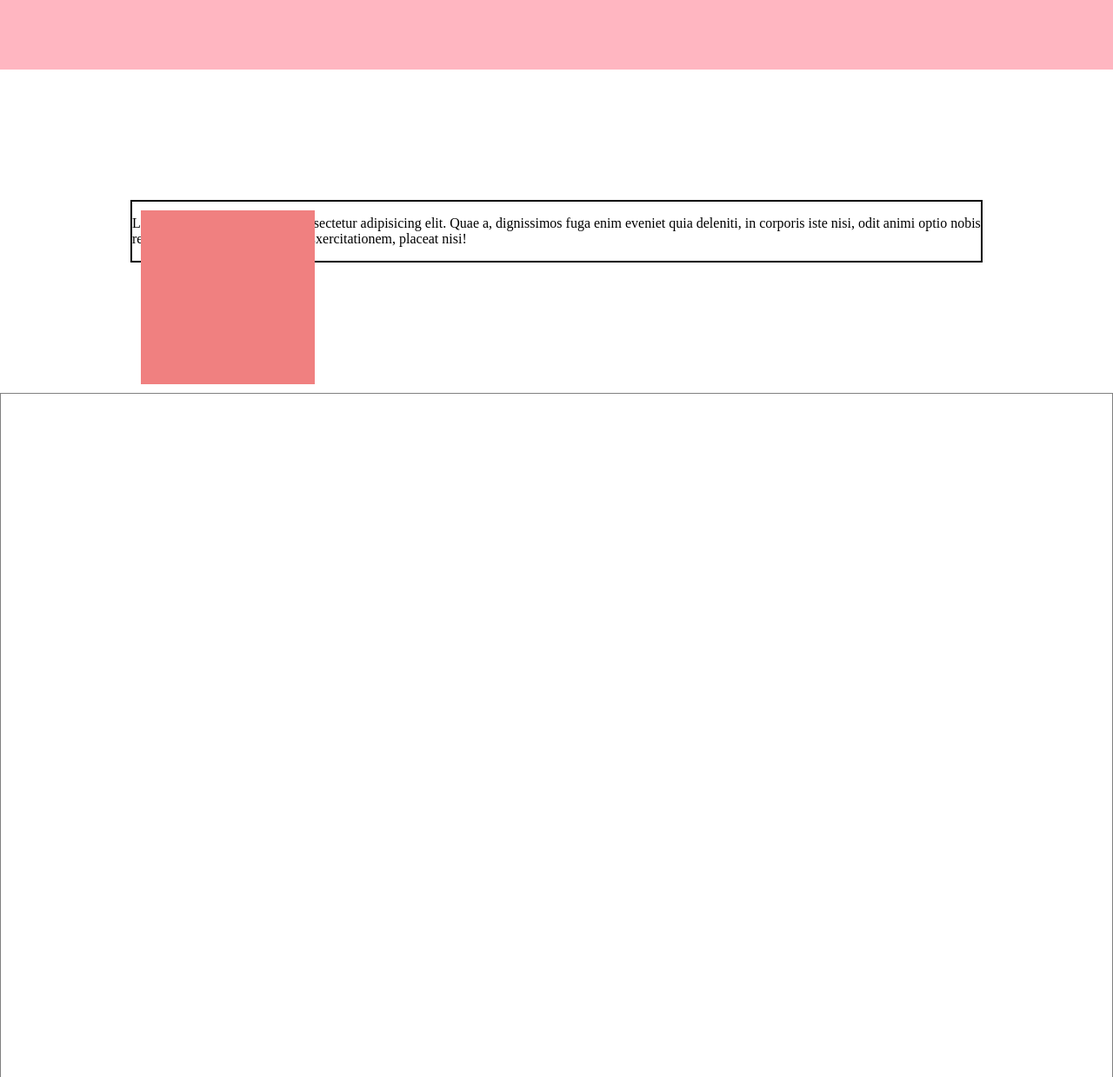
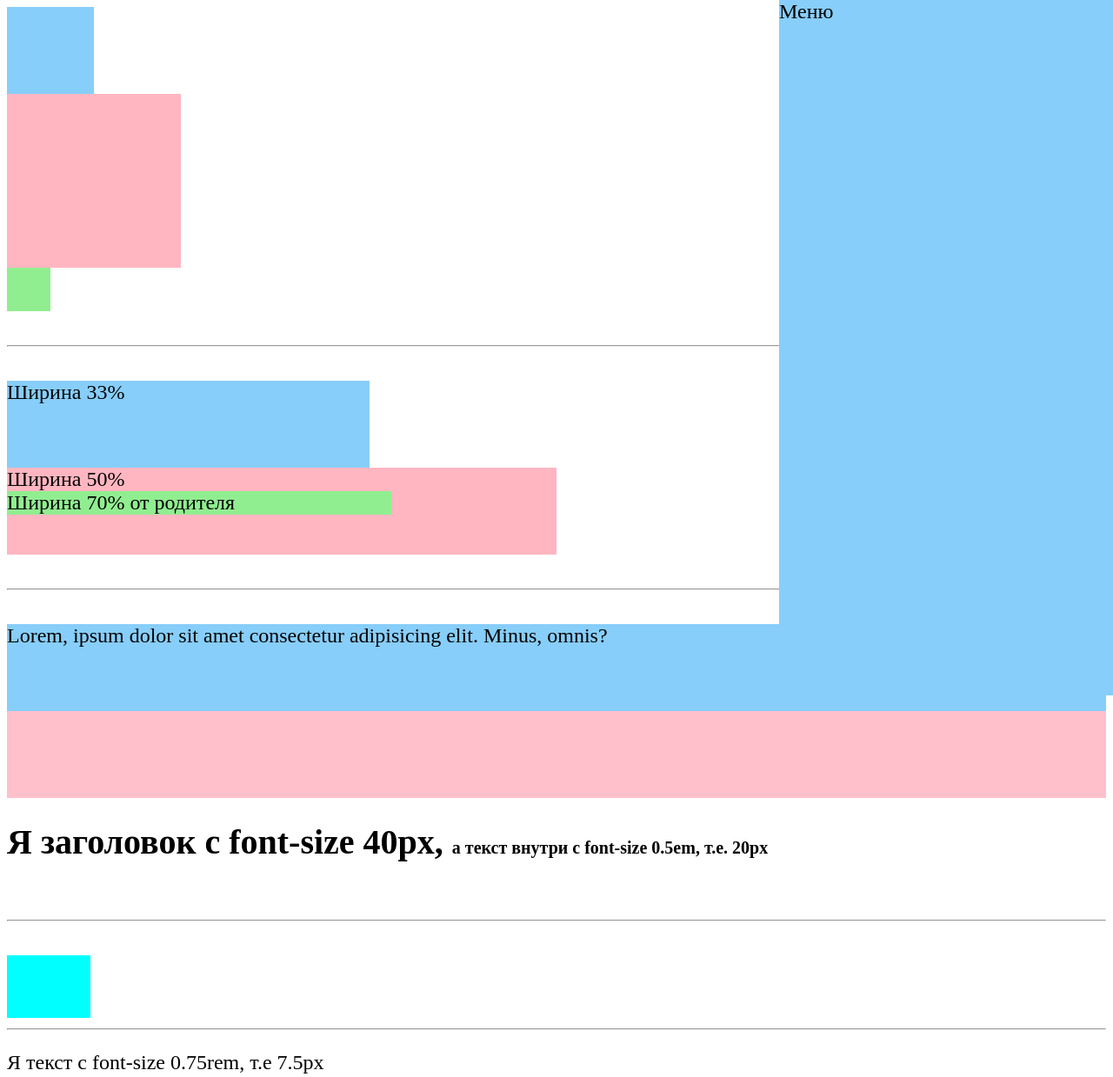
Before and after one commit to enakinena/css_mentoring, a plain HTML site: page index.html in a window 1280 px wide. Shown: the top 1239 px of the page at 87% size. Drawn offline with Linux system fonts and the light colour scheme.

Commit message:
Написание кода. Урок 11

```diff
--- a/index.html
+++ b/index.html
@@ -2,25 +2,54 @@
 <html lang="en">
   <head>
     <meta charset="UTF-8" />
+    <meta http-equiv="X-UA-Compatible" content="IE=edge" />
     <meta name="viewport" content="width=device-width, initial-scale=1.0" />
-    <link rel="stylesheet" href="styles.css" />
-    <title>Position</title>
+    <title>Урок 11</title>
+    <link rel="stylesheet" href="./styles.css" />
   </head>
   <body>
-    <!-- <div class="box"></div>
-    <div class="box box2"></div> -->
-    <header class="header"></header>
-    <div class="container">
-      <div class="square"></div>
-      <!-- <div class="square square2"></div> -->
-      <p>
-        Lorem ipsum dolor sit amet, consectetur adipisicing elit. Quae a,
-        dignissimos fuga enim eveniet quia deleniti, in corporis iste nisi, odit
-        animi optio nobis recusandae veniam voluptates! Exercitationem, placeat
-        nisi!
-      </p>
+    <div class="box-1"></div>
+    <div class="box-2"></div>
+    <div class="box-3"></div>
+    <br />
+    <hr />
+    <br />
+    <!-- Проценты. Относительная единица измерения.
+    При задании в процентах, всегда нужно задаваться вопросом. От чего.-->
+    <div class="box-4">Ширина 33%</div>
+    <div class="box-5">
+      Ширина 50%
+
+      <div class="inner">Ширина 70% от родителя</div>
     </div>
-    <div class="empty"></div>
-    <footer class="footer"></footer>
+    <br />
+    <hr />
+    <br />
+    <div class="wrapper">
+      <div class="box-6">
+        Lorem, ipsum dolor sit amet consectetur adipisicing elit. Minus, omnis?
+      </div>
+    </div>
+
+    <h1>
+      <!-- em - задаёт размер относительно величины родительского шрифта.
+        -->
+      Я заголовок с font-size 40px,
+      <span> а текст внутри с font-size 0.5em, т.е. 20px </span>
+    </h1>
+    <br />
+    <hr />
+    <br />
+    <div class="box-7"></div>
+    <hr />
+    <!-- rem - похожа на em. Отличие. Различается тем, что не относительно родительского font-size.
+    А относительно значения font-size указанного для html -->
+    <p class="small-font-size">Я текст с font-size 0.75rem, т.е 7.5px</p>
+    <p class="base-font-size">Я текст с font-size 1.6rem, т.е 16px</p>
+    <br />
+    <hr />
+    <br />
+    <!-- vw/vh- (вьюпорт видс. Ширина вьюпорта (размера текущего окна браузера)). Т.е один процент от ширины/высоты окна браузера. -->
+    <nav class="menu">Меню</nav>
   </body>
 </html>
--- a/styles.css
+++ b/styles.css
@@ -1,64 +1,75 @@
-* {
-  box-sizing: border-box;
+.box-1 {
+  background-color: lightskyblue;
+  width: 100px;
+  height: 100px;
 }
-body {
-  margin: 0;
-}
-.box {
-  width: 300px;
-  height: 300px;
-  background-color: lightcoral;
-  /* position: static;  */ /* дефолтное значение у всех элементов, по умолчанию*/
-  position: absolute; /* --- not save a place in flow*/
-  left: 50px;
-  top: 50px;
-  /* right: 50px; */
-  /* bottom: 100px; */
-  /* inset: 150px; */
-  z-index: 1;
-}
-.box2 {
-  background-color: lightskyblue;
-  z-index: 1;
-  left: 100px;
-}
-.container {
-  border: 2px solid black;
-  margin: 150px;
-  position: relative; /* --- save a place in flow*/
-}
-.square {
+
+.box-2 {
+  background-color: lightpink;
   width: 200px;
   height: 200px;
-  background-color: lightcoral;
-  position: absolute; /* --- not save a place in flow*/
-  /* position: fixed; */ /* --- not save a place in flow*/
-  /* position: sticky; */ /* --- save a place in flow*/
-  top: 10px;
-  left: 10px;
-  /* z-index: 0; */
 }
-.square2 {
+
+.box-3 {
   background-color: lightgreen;
-  position: relative; /* --- save a place in flow*/
-  left: 300px;
+  width: 50px;
+  height: 50px;
 }
-.empty {
-  width: 100%;
-  height: 2000px;
-  border: 1px solid grey;
+
+.box-4 {
+  background-color: lightskyblue;
+  width: 33%;
+  height: 100px;
 }
-.header {
-  width: 100%;
-  height: 80px;
+
+.box-5 {
   background-color: lightpink;
-  position: sticky; /* --- save a place in flow*/
-  left: 0;
+  width: 50%;
+  height: 100px;
+}
+
+.inner {
+  background-color: lightgreen;
+  width: 70%;
+}
+
+.wrapper {
+  height: 200px;
+  background-color: pink;
+}
+
+.box-6 {
+  background-color: lightskyblue;
+  height: 50%;
+}
+
+h1 {
+  font-size: 40px;
+}
+
+h1 span {
+  font-size: 0.5em;
+}
+
+body {
+  font-size: 24px;
+}
+
+.box-7 {
+  width: 4em; /* 24px * 4 = 96px */
+  height: 3em; /* 24px * 3 = 72px */
+  background-color: aqua;
+}
+
+html {
+  font-size: 10px;
+}
+
+.menu {
+  position: fixed;
   top: 0;
-  z-index: 9999;
+  right: 0;
+  width: 30vw;
+  height: 100vh;
+  background-color: lightskyblue;
 }
-.footer {
-  width: 100%;
-  height: 80px;
-  background-color: lightslategray;
-}
--- a/styles2.css
+++ /dev/null
@@ -1,76 +0,0 @@
-* {
-  box-sizing: border-box;
-}
-body {
-  margin: 0;
-}
-
-.box {
-  width: 300px;
-  height: 300px;
-  background-color: lightcoral;
-  /* position: static; */
-  /* static - дефолтное значение по умолчанию у всех элементов. ничего не изменится. */
-  position: absolute;
-  /* выбивает элементы из нормального потока */
-  left: 50px;
-  top: 50px;
-  /* right: 50px; */
-  /* bottom: 50px; */
-  /* inset: ; */
-  z-index: 1;
-  /* z-index манипулирует наложением слоёв. */
-}
-
-.box-2 {
-  background-color: lightskyblue;
-  z-index: 2;
-  left: 100px;
-}
-
-.container {
-  border: 2px solid black;
-  margin: 50px;
-  position: relative;
-}
-
-.square {
-  width: 200px;
-  height: 200px;
-  background-color: lightcoral;
-  position: absolute;
-  /* position: sticky; */
-  /*   position: sticky - (остаётся в своём контейнере,когда контейнер начинает исчезать со страницы, при скроле) */
-  top: 10px;
-  left: 10px;
-  /* z-index: -1; */
-}
-
-.empty {
-  width: 100%;
-  height: 2000px;
-  border: 1px solid green;
-}
-
-.square-2 {
-  background-color: lightgreen;
-  position: relative;
-  /* position: relative; - оставляет за собой место в разметке*/
-}
-
-.header {
-  width: 100%;
-  height: 80px;
-  background-color: lightpink;
-  position: sticky;
-  top: 0;
-  left: 0;
-  right: 0;
-  z-index: 10;
-}
-
-.footer {
-  width: 100%;
-  height: 80px;
-  background-color: lightgrey;
-}
```
Also changed, not shown: index2.html (deleted, +0 -33 lines).
